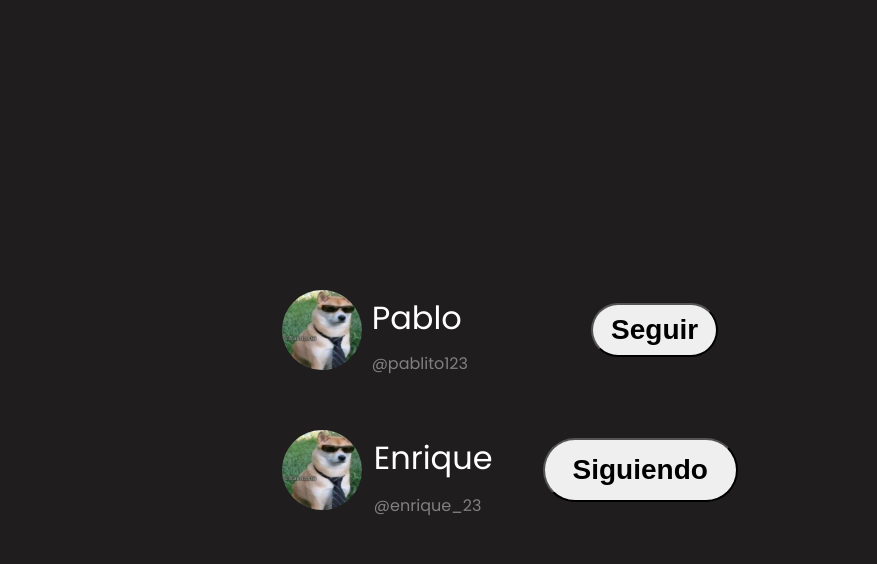
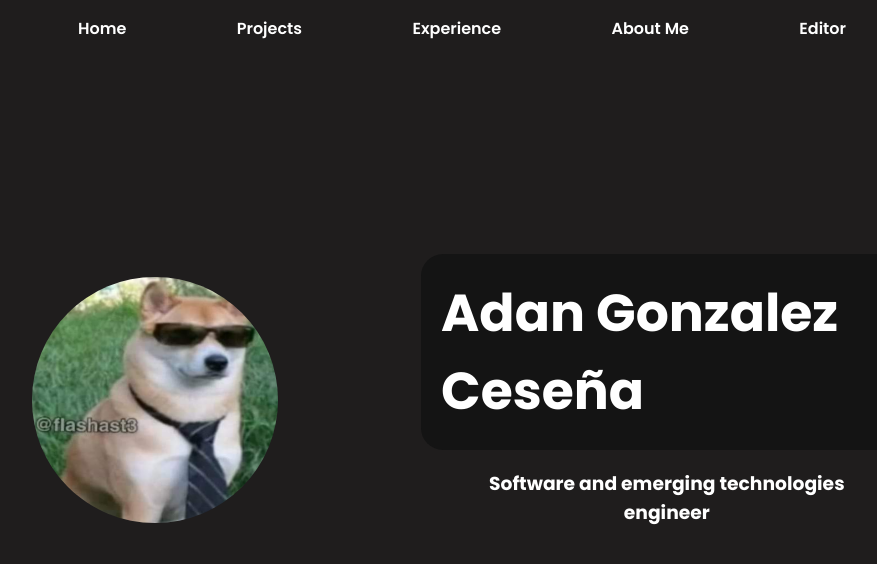
Before and after one commit to AdanCC21/React, a React (Vite) app: page / in a window 1280 px wide. Shown: the top 564 px of the page, without its empty margins (178-1055 px from the left). Built offline with nearby package versions, Linux system fonts and the light colour scheme.

Commit message:
top bar y cositas

```diff
--- a/package.json
+++ b/package.json
@@ -11,7 +11,8 @@
   },
   "dependencies": {
     "react": "^18.3.1",
-    "react-dom": "^18.3.1"
+    "react-dom": "^18.3.1",
+    "react-transition-group": "^4.4.5"
   },
   "devDependencies": {
     "@eslint/js": "^9.15.0",
--- a/src/App.jsx
+++ b/src/App.jsx
@@ -1,11 +1,59 @@
 import React from "react";
+import { useState } from "react";
+
 import { TwitterCard } from "./TwitterCard";
+import { Home } from "./Home";
+import { Projects } from "./Projects"
+import { TopBar } from "./TopBar";
 
-export function App (){
-    return(
+import './css/index.css'
+
+export function App() {
+
+    let [currentPage, setCurrentPage] = useState(0);
+    let prevPage = currentPage;
+
+    let topBarElements = ['home','projects','experience','about me','editor']
+
+    let changePage = () => {
+        let page = topBarElements[currentPage];
+
+        switch (page) {
+            case 'home':
+                return <Home></Home>
+            case 'projects':
+                return <Projects></Projects>
+            case 'experience':
+                return <h1>experience</h1>
+            case 'about me':
+                return <h1>sobre mi</h1>
+            case 'editor':
+                return <h1>editor</h1>
+            default:
+                return <h1>No encontre nada</h1>
+        }
+    }
+    const handlePageChange = (page) => {
+
+        if(page > prevPage){
+            console.log('derecha');
+            console.log('page '+ page +' prevPage '+ prevPage );
+
+        }else{
+            console.log('izquierda');
+        }
+        prevPage = page;
+        setCurrentPage(page);
+
+    };
+
+    return (
         <div>
-            <TwitterCard userName="Pablo" tag="pablito123" initialIsFollowing={false}></TwitterCard>
-            <TwitterCard userName="Enrique" tag="enrique_23" initialIsFollowing={true}></TwitterCard>
+            <TopBar currentPage={currentPage} setCurrentPage={handlePageChange} />
+
+            <div className={`page-content ${currentPage}`}>
+                {changePage()}
+            </div>
         </div>
     );
 }
--- /dev/null
+++ b/src/Card.jsx
@@ -0,0 +1,9 @@
+import './css/card.css'
+
+export function Card({children}){
+    return(
+        <div className='card'>
+            {children}
+        </div>
+    )
+}
--- /dev/null
+++ b/src/Home.jsx
@@ -0,0 +1,18 @@
+import { Card } from './Card'
+import './css/home.css'
+
+export function Home(){
+    return(
+        <main className='homeContainer'>
+            <section className='basicInfo'>
+                <div className='profile'>
+                    <img src='src/assets/chillDog.jpg'></img>
+                </div>
+                <data className='name-profession' >
+                    <Card>Adan Gonzalez Ceseña</Card>
+                    <h3>Software and emerging technologies engineer</h3>
+                </data>
+            </section>
+        </main>
+    )
+}
--- /dev/null
+++ b/src/Projects.jsx
@@ -0,0 +1,9 @@
+import './css/projects.css'
+
+export function Projects (){
+    return(
+        <div className='projects-home'>
+            <h1>Proyectito</h1>
+        </div>
+    )
+}
--- /dev/null
+++ b/src/TopBar.jsx
@@ -0,0 +1,13 @@
+import "./css/topBar.css"
+
+export function TopBar({currentPage, setCurrentPage}){
+    return (
+        <header className="top-bar">
+            <a onClick={()=> setCurrentPage(0)}>Home</a>
+            <a onClick={() => setCurrentPage(1)} >Projects</a>
+            <a onClick={()=> setCurrentPage(2)} >Experience</a>
+            <a onClick={()=> setCurrentPage(3)} >About Me</a>
+            <a onClick={()=> setCurrentPage(4)} >Editor</a>
+        </header>
+    )
+}
--- /dev/null
+++ b/src/css/card.css
@@ -0,0 +1,19 @@
+.card{
+    display: flex;
+
+    align-items: center;
+    justify-content: center;
+
+    background-color: #141414;
+    padding: 20px;
+
+    border-radius: 22px;
+    box-sizing: border-box;
+
+    color: white;
+    font-size: 32px;
+    font-weight: 700;
+
+    width: auto;
+    height: auto;
+}
--- /dev/null
+++ b/src/css/home.css
@@ -0,0 +1,62 @@
+.homeContainer{
+    display: flex;
+    flex-direction: column;
+
+    width: 100vw;
+    height: 100vh;
+
+    justify-content: center;
+    align-items: center;
+
+    overflow: hidden;
+}
+
+
+.basicInfo{
+    display: flex;
+    align-items: center;
+    justify-content: space-around;
+    width: 80%;
+    height: 60%;
+}
+
+.basicInfo :first-child{
+    width: 40%;
+}
+
+.basicInfo :last-child{
+    width: 60%;
+}
+
+.profile{
+    display: flex;
+    width: 100%;
+    height: 100%;
+}
+
+.profile img{
+    max-height: 70%;
+    aspect-ratio: 1/1;
+    margin: auto;
+    border-radius: 50%;
+}
+
+.name-profession{
+    display: flex;
+    flex-direction: column;
+
+    align-items: center;
+    justify-content: center;
+
+    width: 100%;
+    height: 100%;
+}
+
+.name-profession :first-child{
+    width: 80%;
+    font-size: 52px;
+}
+
+.name-profession h3{
+    text-align: center;
+}
--- a/src/css/index.css
+++ b/src/css/index.css
@@ -1,14 +1,26 @@
-body{
+body {
     margin: 0;
     background-color: rgb(31, 29, 29);
     color: white;
     font-family: "Poppins", serif;
 
-    display: flex;
-    align-items: center;
-    justify-content: center;
-
     width: 100vw;
     height: 100vh;
     overflow: hidden;
 }
+
+.page-content{
+    position: absolute;
+    z-index: 1;
+    transform: translate(0,0);
+}
+
+.page-content.exit-right{
+    transition: all ease-in-out 0.2s;
+    transform: translate(100vw,0);
+}
+
+.page-content.exit-left{
+    transition: all ease-in-out 0.2s;
+    transform: translate(-100vw,0);
+}
--- /dev/null
+++ b/src/css/projects.css
@@ -0,0 +1,9 @@
+.projects-home{
+    display: flex;
+
+    justify-content: center;
+    align-items: center;
+
+    width: 100vw;
+    height: 100vh;
+}
--- /dev/null
+++ b/src/css/topBar.css
@@ -0,0 +1,22 @@
+.top-bar{
+    position: absolute;
+    display: flex;
+    z-index: 5;
+
+    justify-content: space-between;
+    align-items: center;
+
+    width: 60%;
+
+    font-weight: 600;
+    margin: 2vh 20%;
+}
+
+.top-bar a{
+    color: white;
+    cursor: pointer;
+}
+
+.top-bar a:hover {
+    text-decoration: underline;
+}
--- a/src/main.jsx
+++ b/src/main.jsx
@@ -3,7 +3,6 @@ import { StrictMode } from 'react'
 import { useState } from 'react'
 import { createRoot } from 'react-dom/client'
 import {App} from "./App.jsx"
-import './css/index.css'
 
 
 createRoot(document.getElementById('root')).render(
```
Also changed, not shown: 1 other file (tests, documents, lock files or other folders).
